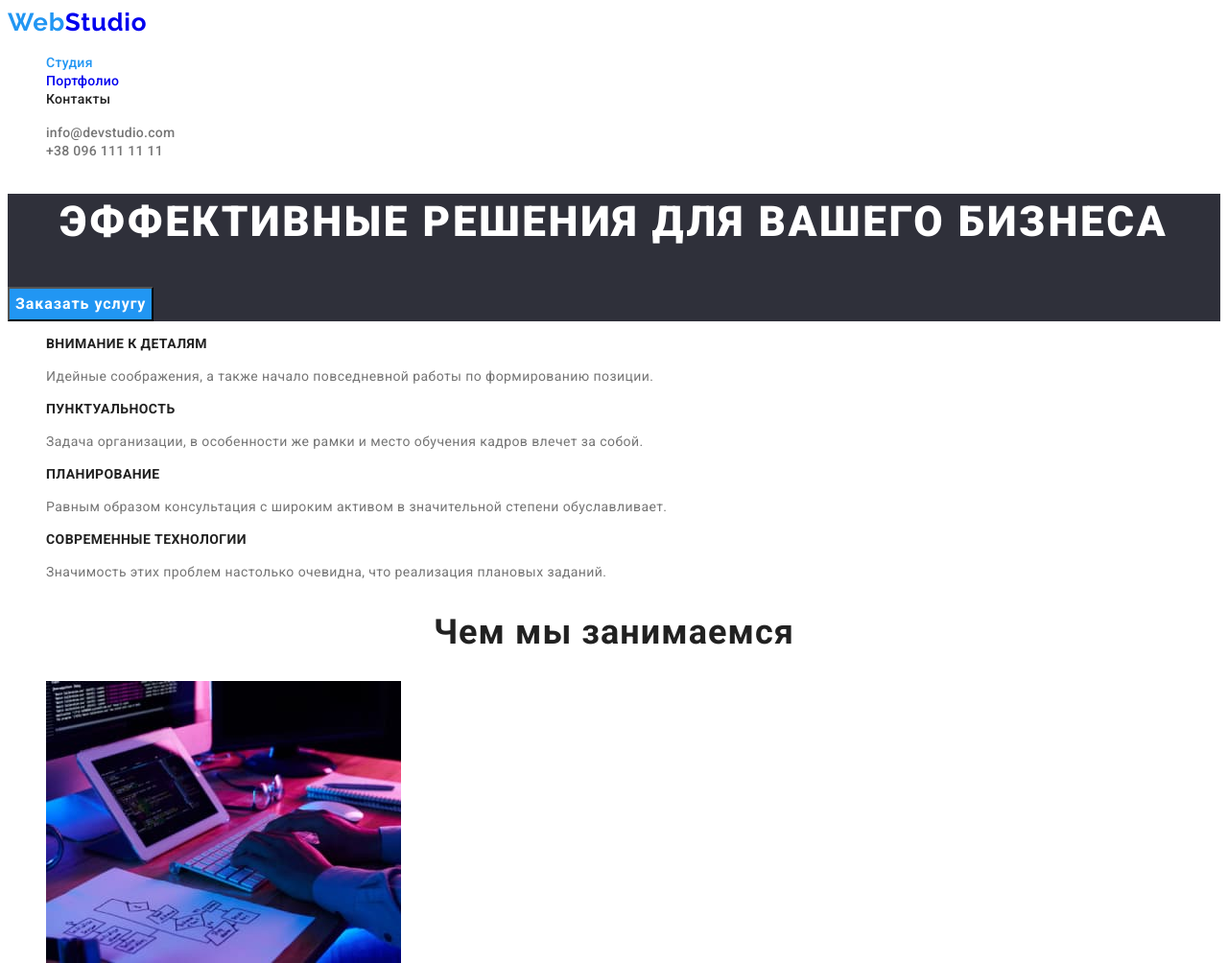
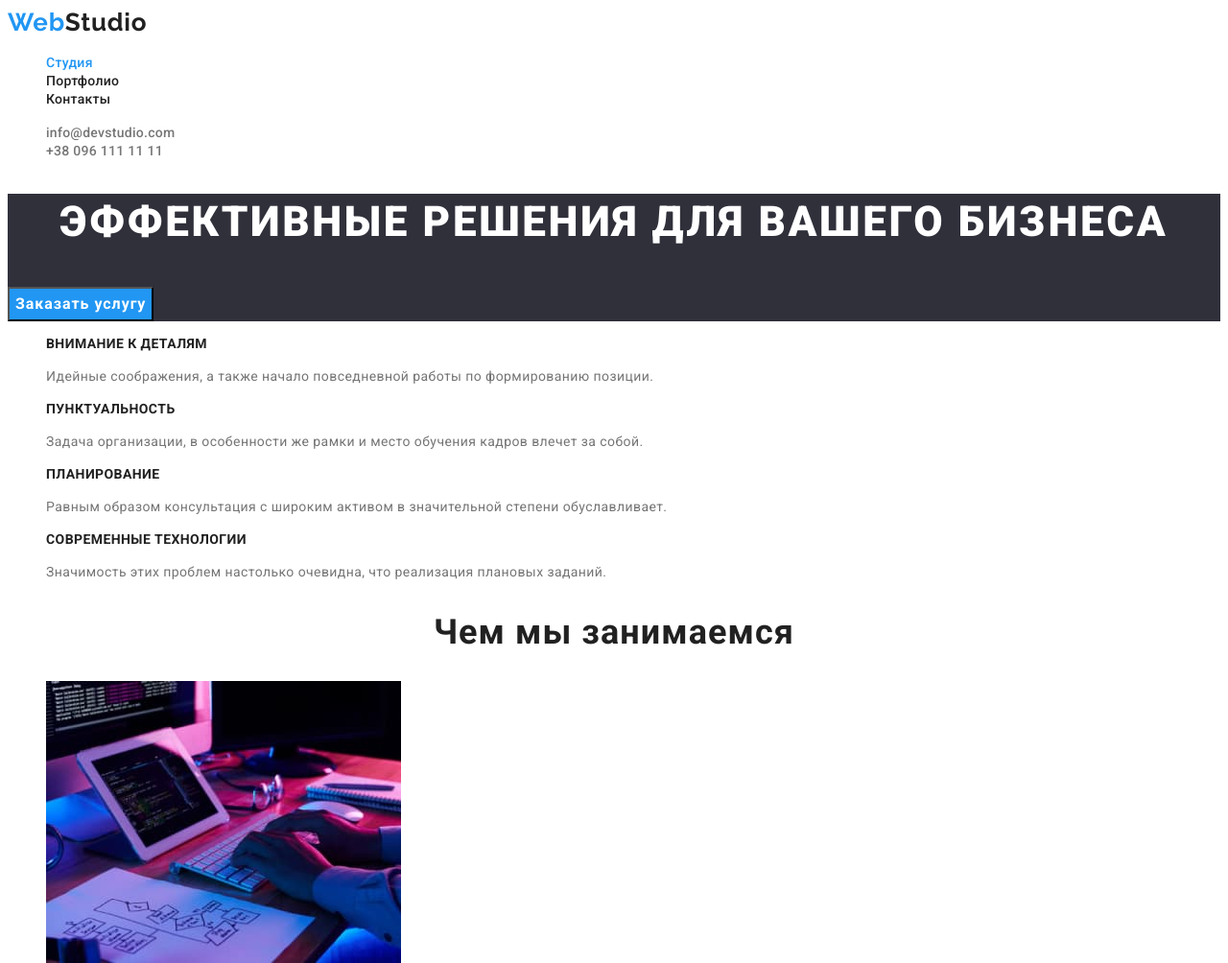
Before and after one commit to yogurtfirst/goit-markup-hw-02, a plain HTML site: page index.html in a window 1280 px wide. Shown: the top 1004 px of the page at 96% size. Drawn offline with Linux system fonts and the light colour scheme.

Commit message:
fix link color

```diff
--- a/css/styles.css
+++ b/css/styles.css
@@ -49,6 +49,7 @@ body {
 
 /*--------------- Header ---------------*/
 .logo {
+    color: inherit;
     font-family: 'Raleway', sans-serif;
     font-weight: 700;
     font-size: 26px;
@@ -69,6 +70,7 @@ body {
 }
 
 .header-link {
+    color: inherit;
     font-weight: 500;
     font-size: 14px;
     line-height: 1.14;
```
